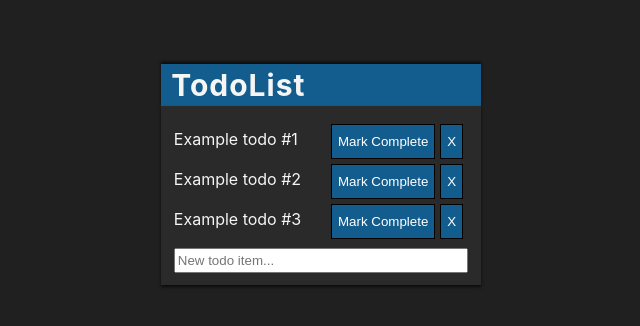
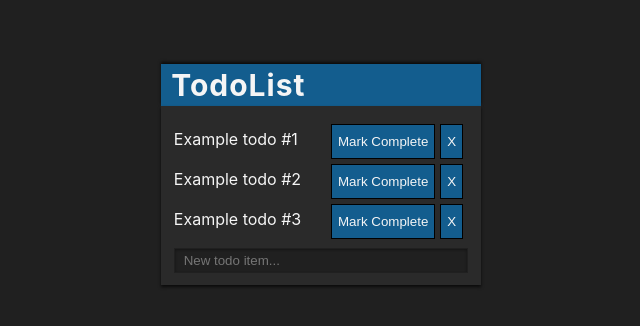
Before and after one commit to TinySquid/react-todo-app, a React (Create React App) app: page / in a window 1280 px wide. Shown: the top 326 px of the page, without its empty margins (319-959 px from the left). Built offline with nearby package versions, Linux system fonts and the light colour scheme.

Commit message:
Style input component, polish

```diff
--- a/src/App.js
+++ b/src/App.js
@@ -46,6 +46,7 @@ function App() {
     },
   ]);
 
+  //Add a new todo item to state
   const addTodo = content => {
     const newTodoState = [...todos, { content }];
     setTodos(newTodoState);
--- a/src/components/Todo.js
+++ b/src/components/Todo.js
@@ -10,7 +10,7 @@ const TodoItem = styled.div`
   /* text-decoration: ${props => props.isDone ? "line-through" : "none"} */
 `
 const TodoButton = styled.button`
-  color: white;
+  color: whitesmoke;
   background-color: #135d8e;
   border: 1px solid black;
   height: 35px;
@@ -18,12 +18,12 @@ const TodoButton = styled.button`
   margin-right: 5px;
 
   :hover {
-    border: 1px solid white;
+    border: 1px solid whitesmoke;
     background-color: #2f6f9f;
   }
 
   :active {
-    border: 1px solid white;
+    border: 1px solid whitesmoke;
     background-color: #034d7e;
   }
 `
--- a/src/components/TodoInput.js
+++ b/src/components/TodoInput.js
@@ -5,6 +5,11 @@ const InputBox = styled.input`
   margin-top: 3%;
   width: 100%;
   height: 25px;
+  padding: 3%;
+  color: whitesmoke;
+  background-color: #202020;
+  border: 1px solid #202020;
+  box-shadow: inset 0 1px 3px 0 rgba(0,0,0,0.4);
 `
 
 export default function TodoInput({ addTodo }) {
```
